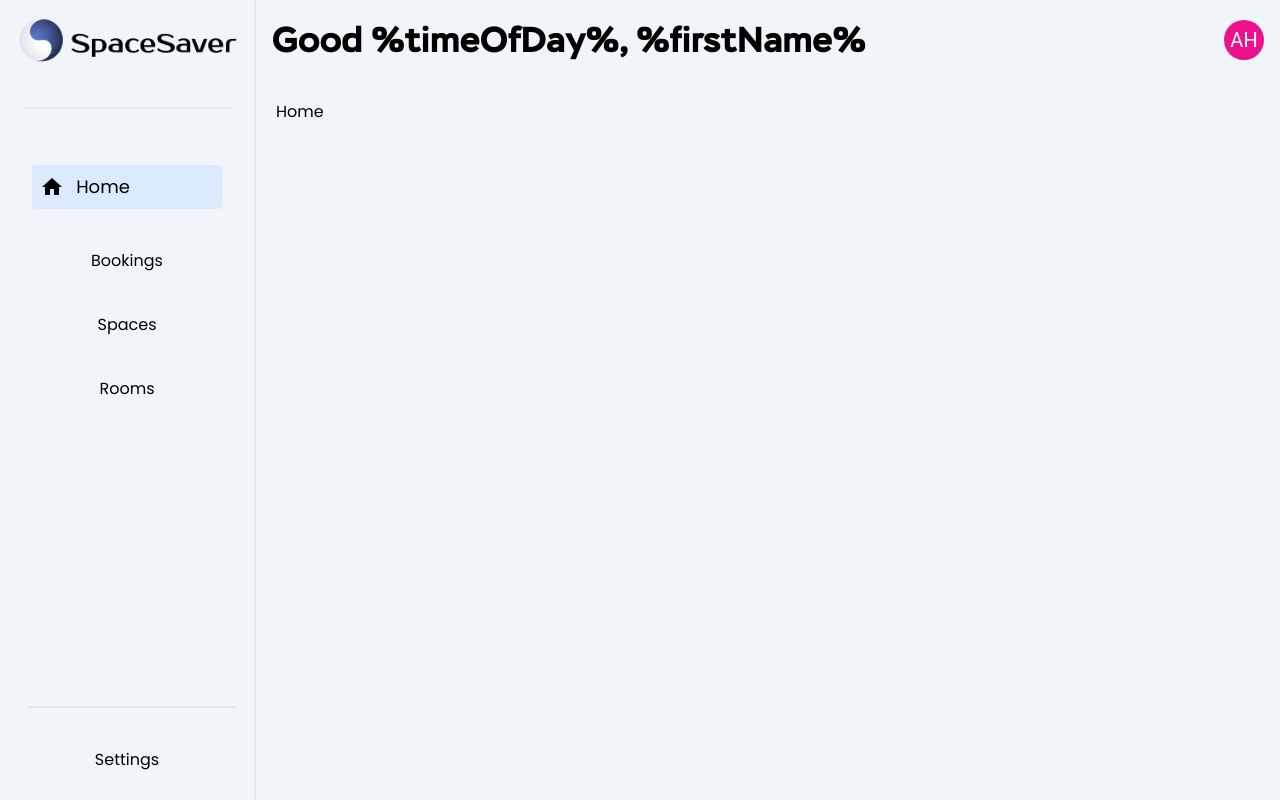
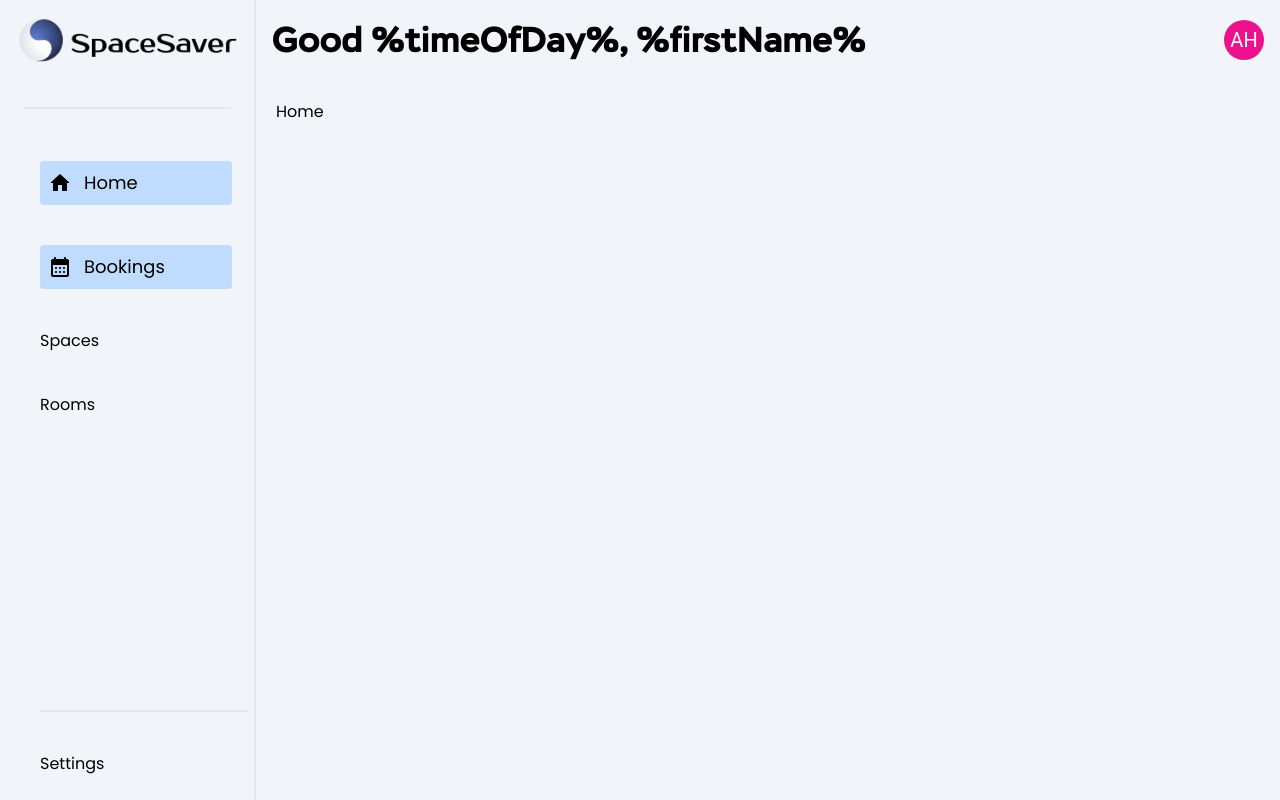
Before and after one commit to Space-Saver-Bookings/space-saver-client, a React (Vite) app: page /home in a window 1280 px wide. Built offline with nearby package versions, Linux system fonts and the light colour scheme.

Commit message:
feat: added bookings route & fixed some styling

```diff
--- a/src/App.jsx
+++ b/src/App.jsx
@@ -2,6 +2,7 @@ import {BrowserRouter, Routes, Route, Navigate} from 'react-router-dom';
 
 import AppLayout from './layout/AppLayout';
 import Home from './pages/Home';
+import Bookings from './pages/Bookings';
 
 function App() {
   return (
@@ -10,6 +11,7 @@ function App() {
         <Route element={<AppLayout />}>
           <Route index element={<Navigate replace to="home" />} />
           <Route path="home" element={<Home />} />
+          <Route path="bookings" element={<Bookings />} />
         </Route>
       </Routes>
     </BrowserRouter>
--- a/src/components/navigation/MainNav.jsx
+++ b/src/components/navigation/MainNav.jsx
@@ -1,16 +1,25 @@
 import Divider from '../Divider';
 import StyledNavLink from './StyledNavLink';
-import HomeIcon from '@mui/icons-material/Home';
+import HomeRoundedIcon from '@mui/icons-material/HomeRounded';
+import CalendarMonthRoundedIcon from '@mui/icons-material/CalendarMonthRounded';
 
 function MainNav() {
   return (
-    <nav className="h-full w-full p-7">
-      <ul className="flex h-full list-none flex-col items-center gap-10">
+    <nav className="h-full w-full px-10 py-6">
+      <ul className="flex h-full w-full list-none flex-col items-start gap-10">
         <li>
-          <StyledNavLink path="/home" linkName="Home" icon={<HomeIcon />} />
+          <StyledNavLink
+            path="/home"
+            linkName="Home"
+            icon={<HomeRoundedIcon />}
+          />
         </li>
         <li>
-          <span>Bookings</span>
+          <StyledNavLink
+            path="/bookings"
+            linkName="Bookings"
+            icon={<CalendarMonthRoundedIcon />}
+          />
         </li>
         <li>
           <span>Spaces</span>
--- a/src/components/navigation/StyledNavLink.jsx
+++ b/src/components/navigation/StyledNavLink.jsx
@@ -5,9 +5,9 @@ function StyledNavLink({linkName, icon, path}) {
   return (
     <NavLink
       to={path}
-      className={(isActive) =>
-        `flex items-center hover:bg-blue-400 transition-all ${isActive ? 'bg-blue-100 rounded p-2 pr-20 w-full' : ''}`
-      }
+        className={(isActive) =>
+          `flex items-center hover:bg-blue-300 transition-all ${isActive ? 'bg-blue-200 rounded p-2 pr-20 w-[12rem]' : ''}`
+        }
     >
       {icon}
       <span className="px-3 text-lg">{linkName}</span>
--- a/src/index.css
+++ b/src/index.css
@@ -10,3 +10,7 @@
 body {
   font-family: 'Poppins', sans-serif;
 }
+
+.active:hover {
+  @apply p-2 pr-20 w-[12rem];
+}
--- /dev/null
+++ b/src/pages/Bookings.jsx
@@ -0,0 +1,9 @@
+function Bookings() {
+    return (
+        <div>
+            <h3>Bookings</h3>
+        </div>
+    )
+}
+
+export default Bookings
```
